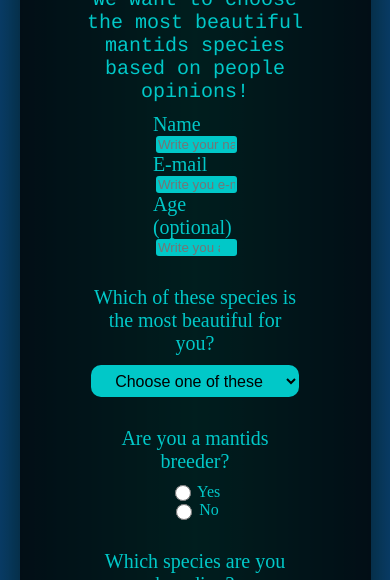
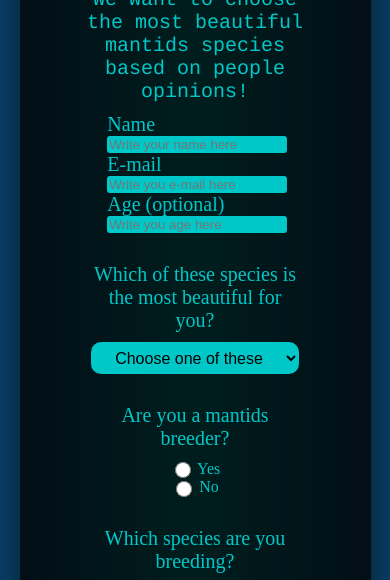
Before and after one commit to WJS132/Formularz, a plain HTML site: page index.html in a window 390 px wide. Shown: the part 210-790 px from the top of the page. Drawn offline with Linux system fonts and the light colour scheme.

Commit message:
Add files via upload

```diff
--- a/styles.css
+++ b/styles.css
@@ -136,4 +136,12 @@ textarea {
         padding: 10px;
         margin: auto auto auto -2rem;
     }
+    #name, #email, #number{
+        width: 100%;
+        margin: 0 auto;
+    }
+    #name-label, #email-label, #number-label{
+        width: 50%;
+        margin: 0 auto;
+    }
 }
```
